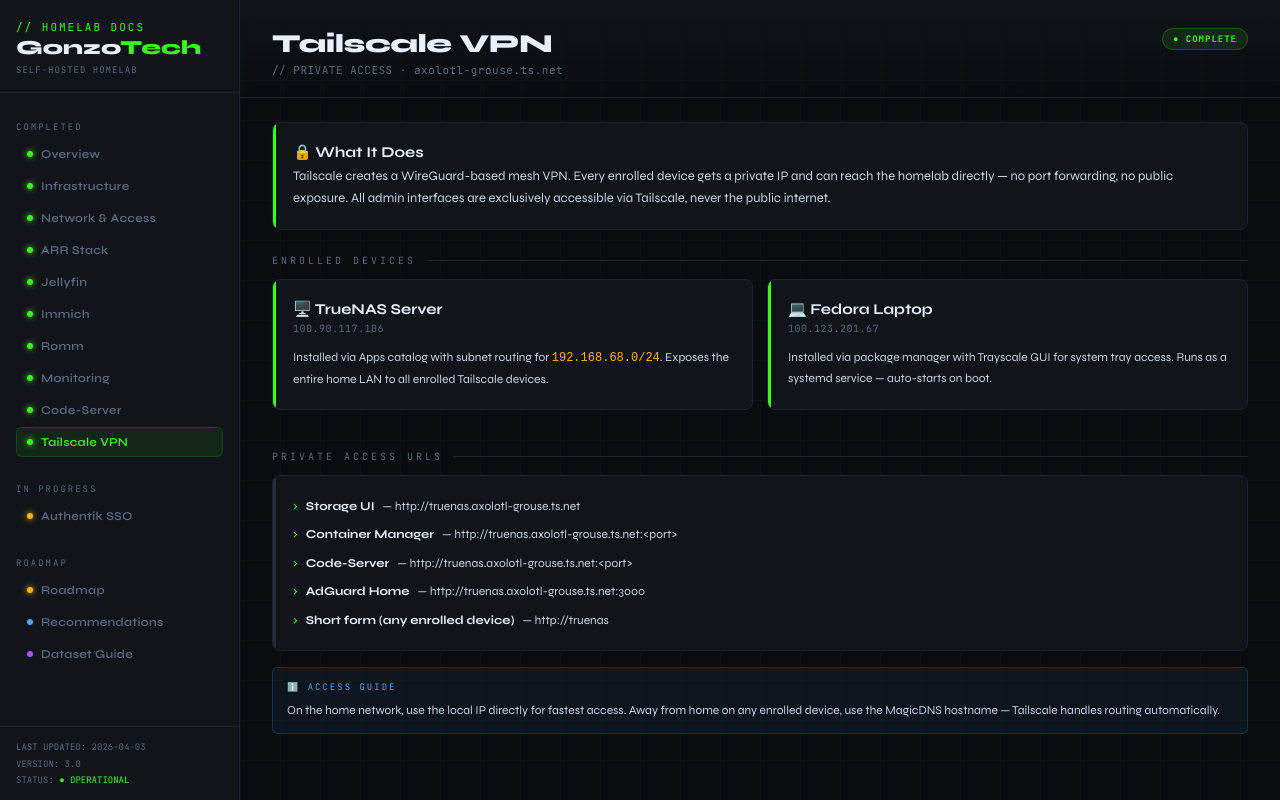
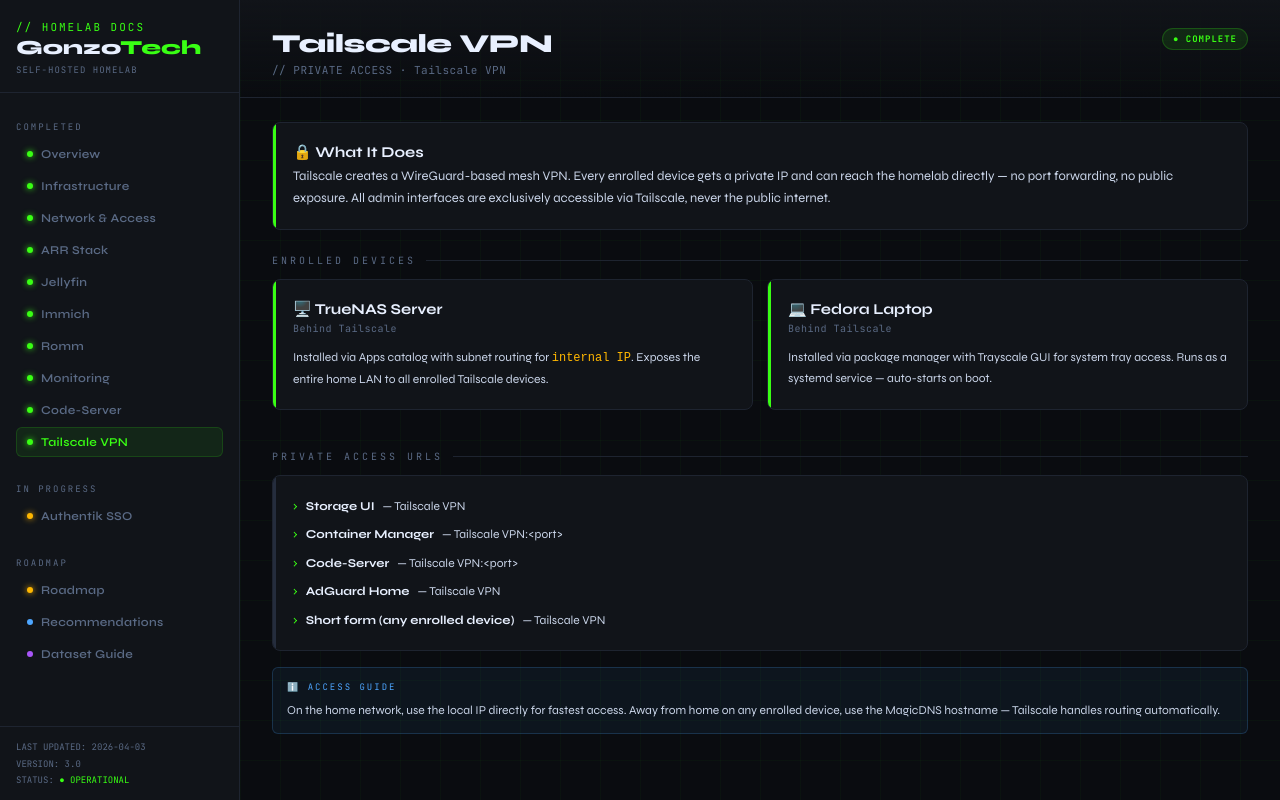
Before and after one commit to mgonzalz62/gonzotech-website, a plain HTML site: page index.html in a window 1280 px wide. Both pictures are taken after a click on the element "Tailscale VPN". Drawn offline with Linux system fonts and the light colour scheme.

Commit message:
Update Tailscale VPN details in index.html

```diff
--- a/index.html
+++ b/index.html
@@ -982,7 +982,7 @@
     <!-- TAILSCALE -->
     <div id="page-tailscale" class="page">
       <div class="page-header">
-        <div><div class="page-title">Tailscale VPN</div><div class="page-subtitle">// PRIVATE ACCESS · axolotl-grouse.ts.net</div></div>
+        <div><div class="page-title">Tailscale VPN</div><div class="page-subtitle">// PRIVATE ACCESS · Tailscale VPN</div></div>
         <span class="status-chip chip-complete">● Complete</span>
       </div>
       <div class="content">
@@ -995,12 +995,12 @@
         <div class="grid-2">
           <div class="card">
             <div class="card-title">🖥️ TrueNAS Server</div>
-            <div class="card-meta">100.90.117.106</div>
-            <div class="card-body" style="font-size:12px;">Installed via Apps catalog with subnet routing for <code style="color:var(--amber)">192.168.68.0/24</code>. Exposes the entire home LAN to all enrolled Tailscale devices.</div>
+            <div class="card-meta">Behind Tailscale</div>
+            <div class="card-body" style="font-size:12px;">Installed via Apps catalog with subnet routing for <code style="color:var(--amber)">internal IP</code>. Exposes the entire home LAN to all enrolled Tailscale devices.</div>
           </div>
           <div class="card">
             <div class="card-title">💻 Fedora Laptop</div>
-            <div class="card-meta">100.123.201.67</div>
+            <div class="card-meta">Behind Tailscale</div>
             <div class="card-body" style="font-size:12px;">Installed via package manager with Trayscale GUI for system tray access. Runs as a systemd service — auto-starts on boot.</div>
           </div>
         </div>
@@ -1009,11 +1009,11 @@
         <div class="card dim">
           <div class="card-body">
             <ul style="list-style:none;display:flex;flex-direction:column;gap:8px;">
-              <li style="display:flex;gap:8px;font-size:12px;"><span style="color:var(--green)">›</span> <strong style="color:var(--text-bright)">Storage UI</strong> — http://truenas.axolotl-grouse.ts.net</li>
-              <li style="display:flex;gap:8px;font-size:12px;"><span style="color:var(--green)">›</span> <strong style="color:var(--text-bright)">Container Manager</strong> — http://truenas.axolotl-grouse.ts.net:&lt;port&gt;</li>
-              <li style="display:flex;gap:8px;font-size:12px;"><span style="color:var(--green)">›</span> <strong style="color:var(--text-bright)">Code-Server</strong> — http://truenas.axolotl-grouse.ts.net:&lt;port&gt;</li>
-              <li style="display:flex;gap:8px;font-size:12px;"><span style="color:var(--green)">›</span> <strong style="color:var(--text-bright)">AdGuard Home</strong> — http://truenas.axolotl-grouse.ts.net:3000</li>
-              <li style="display:flex;gap:8px;font-size:12px;"><span style="color:var(--green)">›</span> <strong style="color:var(--text-bright)">Short form (any enrolled device)</strong> — http://truenas</li>
+              <li style="display:flex;gap:8px;font-size:12px;"><span style="color:var(--green)">›</span> <strong style="color:var(--text-bright)">Storage UI</strong> — Tailscale VPN</li>
+              <li style="display:flex;gap:8px;font-size:12px;"><span style="color:var(--green)">›</span> <strong style="color:var(--text-bright)">Container Manager</strong> — Tailscale VPN:&lt;port&gt;</li>
+              <li style="display:flex;gap:8px;font-size:12px;"><span style="color:var(--green)">›</span> <strong style="color:var(--text-bright)">Code-Server</strong> — Tailscale VPN:&lt;port&gt;</li>
+              <li style="display:flex;gap:8px;font-size:12px;"><span style="color:var(--green)">›</span> <strong style="color:var(--text-bright)">AdGuard Home</strong> — Tailscale VPN</li>
+              <li style="display:flex;gap:8px;font-size:12px;"><span style="color:var(--green)">›</span> <strong style="color:var(--text-bright)">Short form (any enrolled device)</strong> — Tailscale VPN</li>
             </ul>
           </div>
         </div>
```
